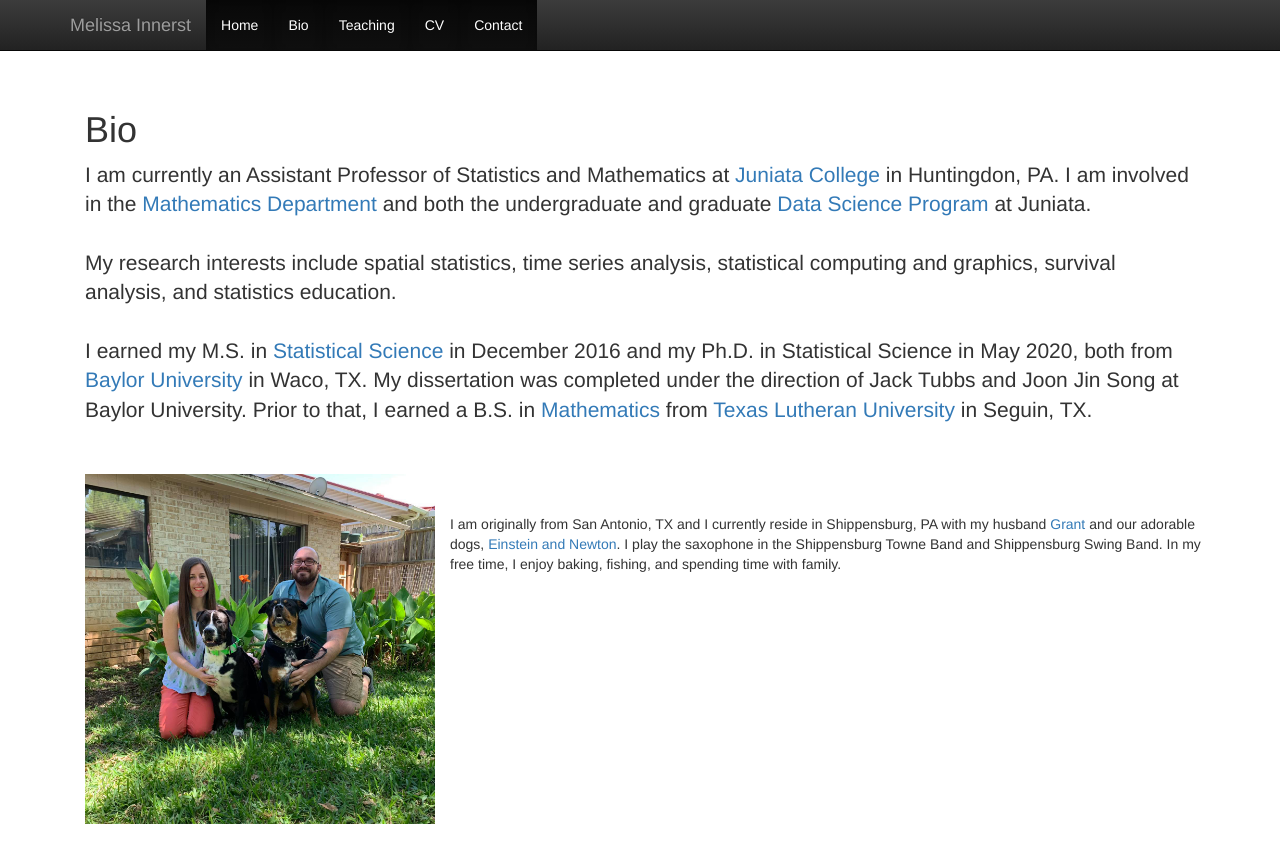
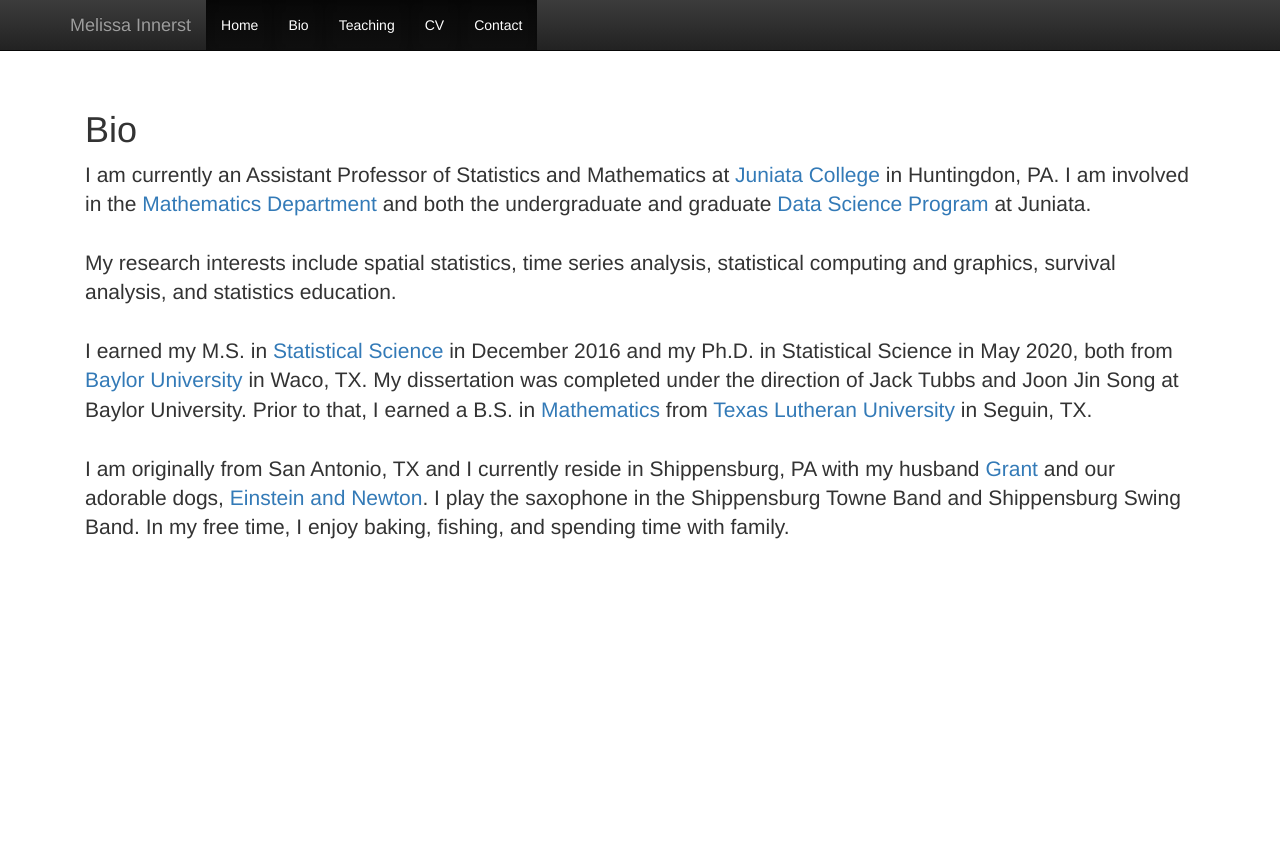
Before and after one commit to melissanjohnson/melissanjohnson.github.io, a Jekyll site: the page built from bio.html, in a window 1280 px wide. Shown: the top 863 px of the page. Built offline with Jekyll 4.4.1, drawn with Linux system fonts in a browser that asks for light colours; nearby versions of some CDN libraries; library files that are not in the unit come from our copies.

Commit message:
Remove photo. Try again later.

```diff
--- a/bio.html
+++ b/bio.html
@@ -15,11 +15,6 @@ My research interests include spatial statistics, time series analysis, statisti
 I earned my M.S. in <a href="https://www.baylor.edu/statistics/">Statistical Science</a> in December 2016 and my Ph.D. in Statistical Science in May 2020, both from <a href="https://www.baylor.edu/">Baylor University</a> in Waco, TX. My dissertation was completed under the direction of Jack Tubbs and Joon Jin Song at Baylor University. Prior to that, I earned a B.S. in <a href="https://www.tlu.edu/programs/mathematics">Mathematics</a> from <a href="https://www.tlu.edu/">Texas Lutheran University</a> in Seguin, TX.
 <br/>
 <br/>
- <div class="row featurette">
-<div class="col-md-4">
-  <center>  <img class="featurette-image img-responsive" src="images/family_photo.jpg", alt = "family photo"</center>
-</div>
-<br/>
-<br/>
+
 I am originally from San Antonio, TX and I currently reside in Shippensburg, PA with my husband <a href="https://grantinnerst.github.io/" target="_blank"> Grant</a> and our adorable dogs, <a href="https://www.instagram.com/einsteinstheoryofbarktivity/" target="_blank"> Einstein and Newton</a>. I play the saxophone in the Shippensburg Towne Band and Shippensburg Swing Band. In my free time, I enjoy baking, fishing, and spending time with family.
 </p>
```
